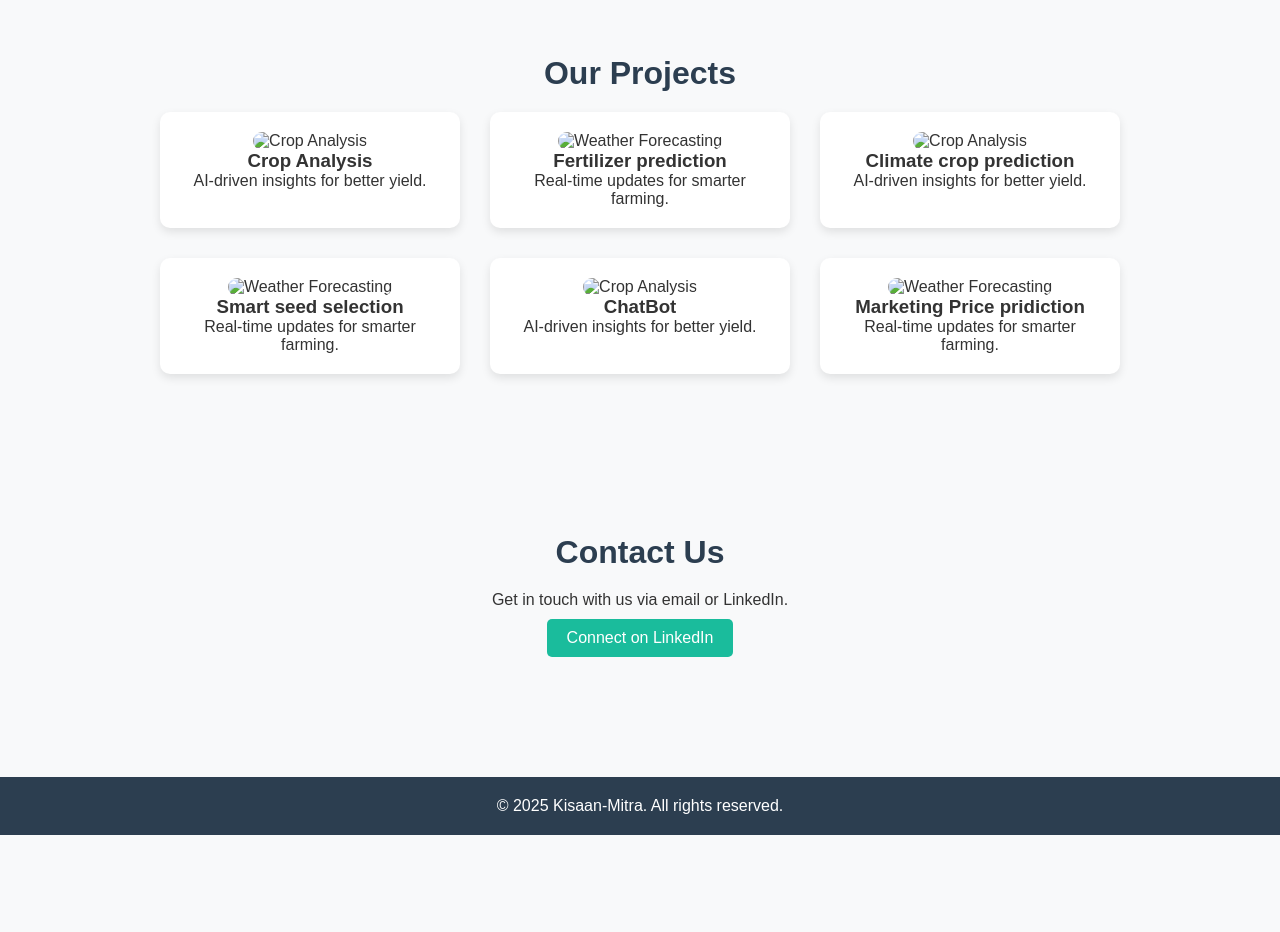
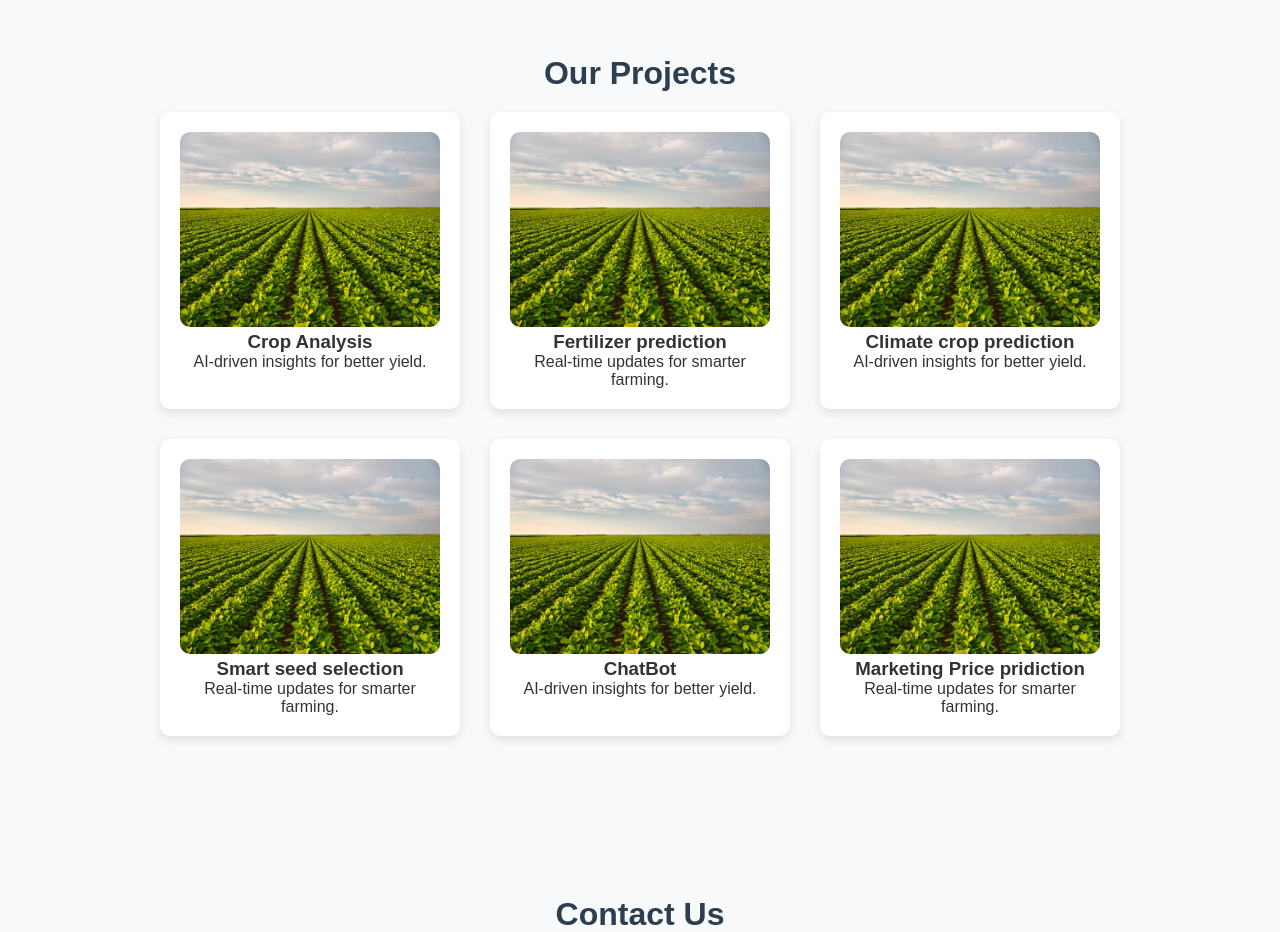
Before and after one commit to DineshReddy1812/kisaan-mithra, a plain HTML site: page index.html in a window 1280 px wide. Shown: the part 1060-1992 px from the top of the page. Before the commit the page ends 1895 px from the top, so only its background shows below. Drawn offline with Linux system fonts and the light colour scheme.

Commit message:
added images

```diff
--- a/index.html
+++ b/index.html
@@ -39,32 +39,32 @@
         <h2>Our Projects</h2>
         <div class="pro-list">
             <div class="project">
-                <img src="assets/crop.jpg" alt="Crop Analysis">
+                <img src="./assests/crop.jpg" alt="Crop Analysis">
                 <h3>Crop Analysis</h3>
                 <p>AI-driven insights for better yield.</p>
             </div>
             <div class="project">
-                <img src="assets/weather.jpg" alt="Weather Forecasting">
+                <img src="./assests/crop.jpg" alt="Weather Forecasting">
                 <h3>Fertilizer prediction</h3>
                 <p>Real-time updates for smarter farming.</p>
             </div>
             <div class="project">
-                <img src="assets/crop.jpg" alt="Crop Analysis">
+                <img src="./assests/crop.jpg" alt="Crop Analysis">
                 <h3>Climate crop prediction</h3>
                 <p>AI-driven insights for better yield.</p>
             </div>
             <div class="project">
-                <img src="assets/weather.jpg" alt="Weather Forecasting">
+                <img src="./assests/crop.jpg" alt="Weather Forecasting">
                 <h3>Smart seed selection</h3>
                 <p>Real-time updates for smarter farming.</p>
             </div>
             <div class="project">
-                <img src="assets/crop.jpg" alt="Crop Analysis">
+                <img src="./assests/crop.jpg" alt="Crop Analysis">
                 <h3>ChatBot</h3>
                 <p>AI-driven insights for better yield.</p>
             </div>
             <div class="project">
-                <img src="assets/weather.jpg" alt="Weather Forecasting">
+                <img src="./assests/crop.jpg" alt="Weather Forecasting">
                 <h3>Marketing Price pridiction</h3>
                 <p>Real-time updates for smarter farming.</p>
             </div>
```
